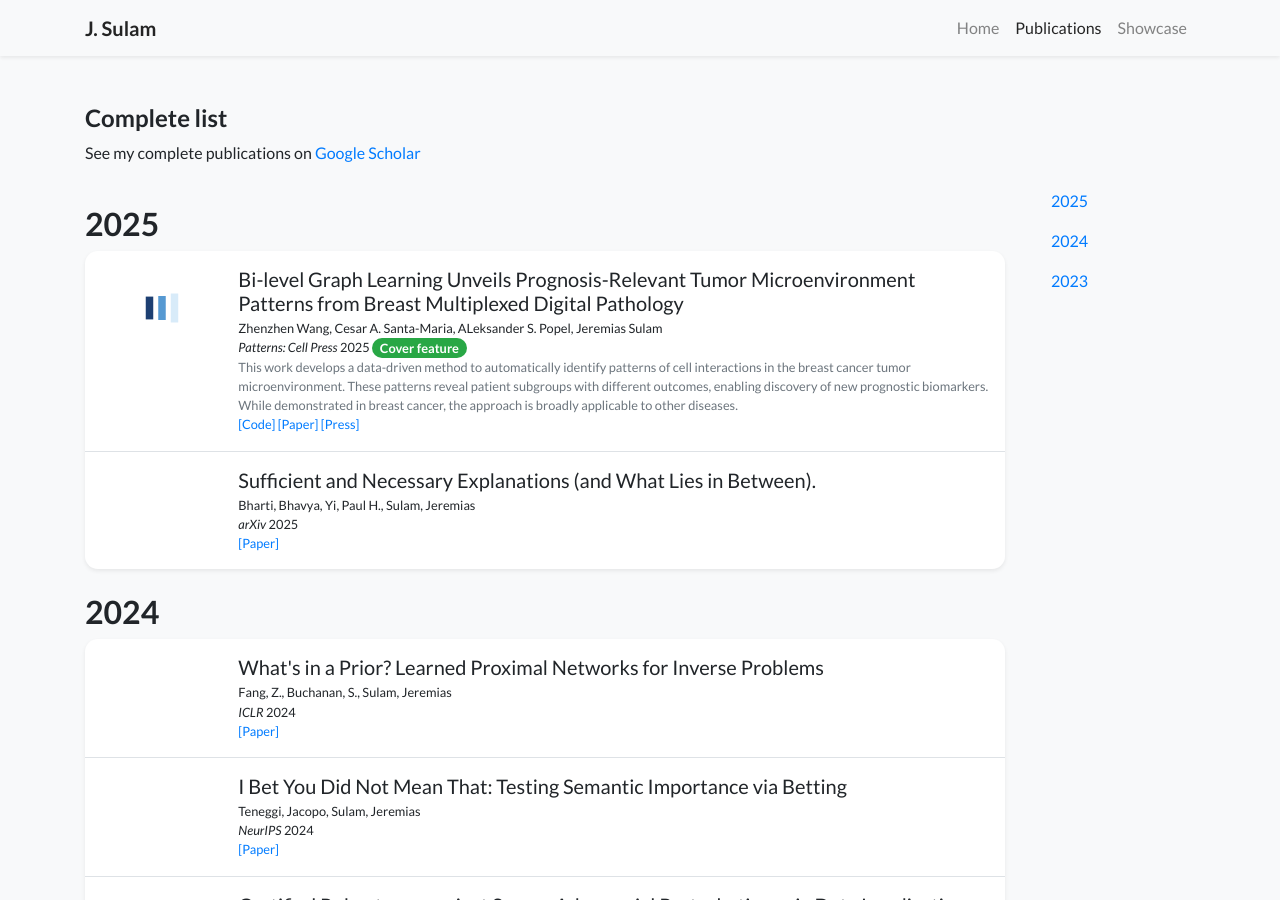
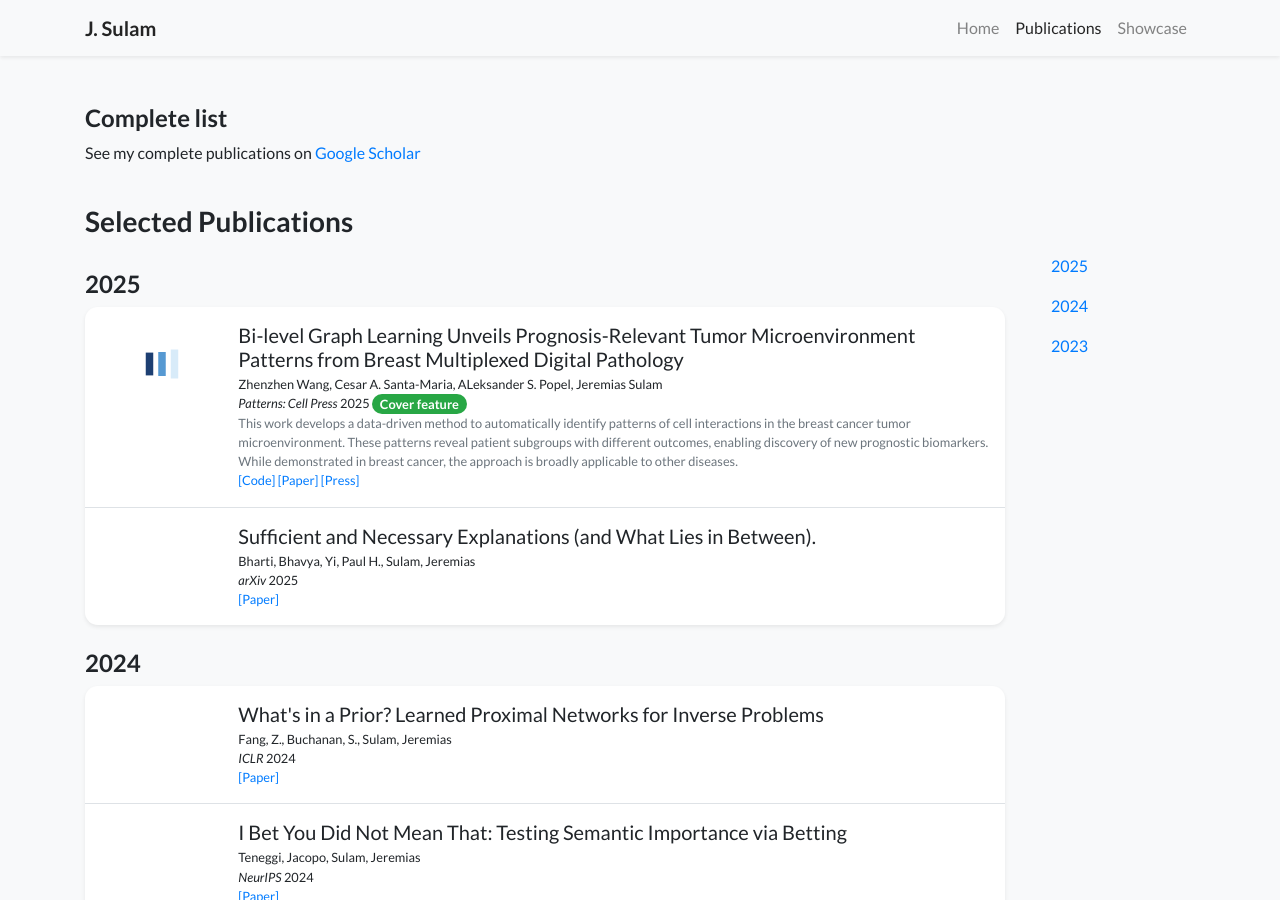
Before and after one commit to jsulam/jsulam.github.io, a Jekyll site: the page built from publications.html, in a window 1280 px wide and 900 px high. Built offline with Jekyll 4.4.1, drawn with Linux system fonts in a browser that asks for light colours; nearby versions of some CDN libraries; a style sheet for code colours, icons or effects is not loaded.

Commit message:
Update publications.html
adding Selected Pubs as subtitle

```diff
--- a/publications.html
+++ b/publications.html
@@ -16,11 +16,13 @@ body_attr: >-
 
 {% assign pubs_by_year = site.publications | sort: "date" | reverse | group_by_exp: "item", "item.date | date: '%Y'" %}
 
+<h3 class="pt-4">Selected Publications</h3>
+
 <div class="row">
     <div class="col-12 col-lg-10">
         {% for year in pubs_by_year %}
         {% assign num_papers = year.items | size %}
-        <h2 class="pt-4" id="year-{{ year.name }}">{{ year.name }}</h2>
+        <h4 class="pt-4" id="year-{{ year.name }}">{{ year.name }}</h4>
         <div class="my-0 p-0 bg-white shadow-sm rounded-xl">
             {% for item in year.items %}
                 {% include widgets/publication_item.html item=item hide_bottom_border=forloop.last first=forloop.first last=forloop.last %}
```
